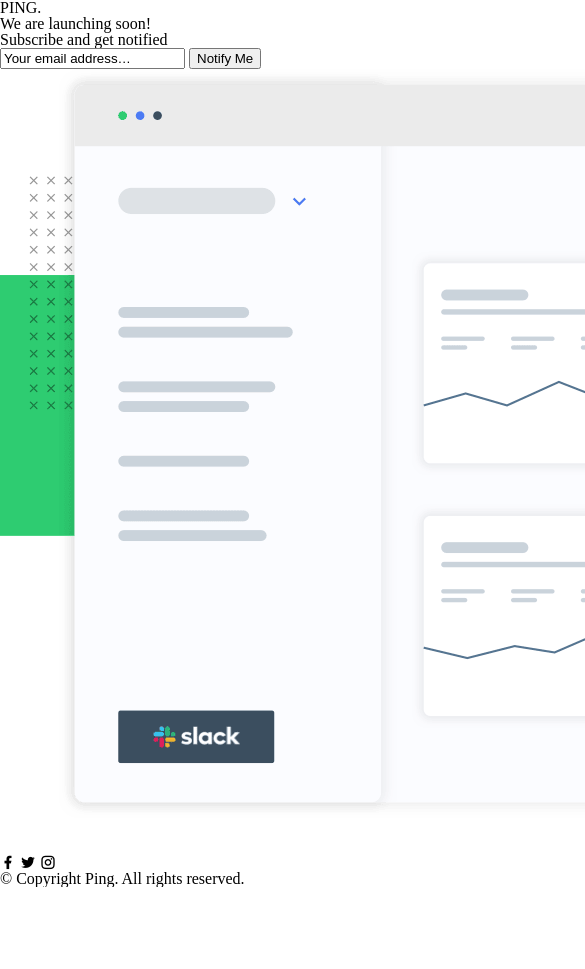
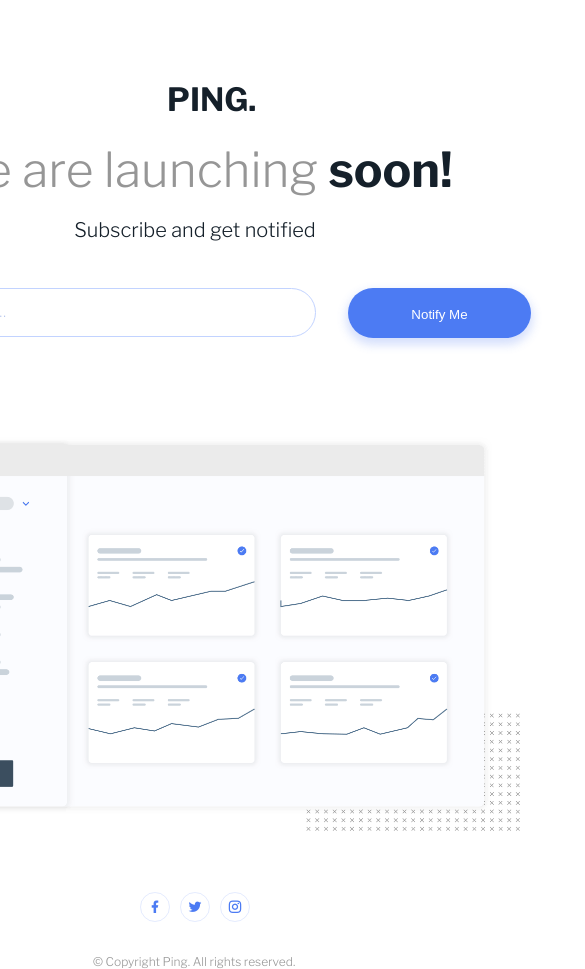
Before and after one commit to AnnikDev/Ping-Coming-Soon-page, a plain HTML site: page index.html in a window 390 px wide. Shown: the top 969 px of the page, 585 px wide, since content can reach past the window. Before the commit the page ends 887 px from the top, so only its background shows below. Drawn offline with nearby package versions, Linux system fonts and the light colour scheme.

Commit message:
add responsive

```diff
--- a/index.html
+++ b/index.html
@@ -16,9 +16,9 @@
     <div class="main-content">
         <h1>PING.</h1>
         <h2>We are launching <span>soon!</span></h2>
-        <p>Subscribe and get notified</p>
+        <p class="subs">Subscribe and get notified</p>
         <div class="input-section">
-            <input type="email" value="Your email address…">
+            <input type="email" id="email" name="email" placeholder="Your email address…">
             <button>Notify Me</button>
         </div>
         <img src="./images/illustration-dashboard.png" alt="slack-dashboard">
@@ -27,7 +27,7 @@
             <i class="ri-twitter-fill"></i>
             <i class="ri-instagram-line"></i>
         </div>
-        <p>© Copyright Ping. All rights reserved.</p>
+        <p class="copy">© Copyright Ping. All rights reserved.</p>
     </div>
 </body>
 
--- a/styles/style.css
+++ b/styles/style.css
@@ -0,0 +1,196 @@
+@import url('https://fonts.googleapis.com/css2?family=Libre+Franklin:wght@300;600;700&display=swap');
+
+body {
+    font-family: 'Libre Franklin', sans-serif;
+}
+
+.main-content {
+    margin-top: 80px;
+    display: flex;
+    flex-direction: column;
+    align-items: center;
+}
+
+h1 {
+    width: 56px;
+    height: 24px;
+    margin: 0 123px 16px;
+    font-size: 20px;
+    font-weight: bold;
+    font-stretch: normal;
+    font-style: normal;
+    line-height: normal;
+    letter-spacing: normal;
+    text-align: left;
+    color: #15202a;
+
+}
+
+h2 {
+    width: 302px;
+    height: 32px;
+    margin: 16px 0 15px;
+    font-size: 22px;
+    font-weight: 300;
+    font-stretch: normal;
+    font-style: normal;
+    line-height: 1.45;
+    letter-spacing: normal;
+    text-align: center;
+    color: #969696;
+}
+
+h2 span {
+    color: #15202a;
+    font-weight: bold;
+}
+
+.subs {
+    width: 146px;
+    height: 15px;
+    margin: 7px 78px 16px;
+    font-size: 12px;
+    font-weight: 300;
+    font-stretch: normal;
+    font-style: normal;
+    line-height: normal;
+    letter-spacing: normal;
+    text-align: center;
+    color: #15202a;
+}
+
+.input-section {
+    display: flex;
+    flex-direction: column;
+
+}
+
+input {
+    width: 250px;
+    height: 36px;
+    margin: 16px 10px 0 11px;
+    padding-left: 32px;
+    border-radius: 28px;
+    box-shadow: 0 0 7px 3px rgba(0, 0, 0, 0);
+    border: solid 1px #c2d3ff;
+    background-color: #fff;
+}
+
+input::placeholder {
+    width: 114px;
+    height: 20px;
+    font-size: 12px;
+    font-weight: 300;
+    font-stretch: normal;
+    font-style: normal;
+    line-height: 1.67;
+    letter-spacing: normal;
+    text-align: left;
+    color: #b8c7ed;
+}
+
+button {
+    width: 282px;
+    height: 40px;
+    margin: 10px 10px 0;
+    padding: 12px 112.5px;
+    border-radius: 28px;
+    border: none;
+    box-shadow: 0 5px 10px 2px rgba(76, 123, 243, 0.23);
+    background-color: #4c7bf3;
+    color: #fff;
+    cursor: pointer;
+}
+
+button:hover {
+    background-color: rgba(76, 123, 243, 0.74);
+}
+
+img {
+    width: 283.6px;
+    height: 179.8px;
+    flex-grow: 0;
+    margin: 72px 17.7px 120px 18.7px;
+    border-radius: 2.5px;
+}
+
+.social-networks {
+    display: flex;
+    flex-direction: row;
+}
+
+.social-networks i {
+    width: 16px;
+    height: 16px;
+    flex-grow: 0;
+    border: solid 0.9px rgba(76, 123, 243, 0.15);
+    border-radius: 50%;
+    text-align: center;
+    padding: 6px 6px;
+    font-size: 15px;
+    color: #4c7bf3;
+    margin: 5px;
+}
+
+.copy {
+    width: 169px;
+    height: 12px;
+    margin: 27px 1px 0 0;
+    font-size: 10px;
+    font-weight: 300;
+    font-stretch: normal;
+    font-style: normal;
+    line-height: normal;
+    letter-spacing: normal;
+    text-align: left;
+    color: #969696;
+}
+
+@media screen and (min-width:375px) {
+    h1 {
+        font-size: 32px;
+    }
+
+    h2 {
+        width: 712px;
+        height: 60px;
+        font-size: 48px;
+    }
+
+    .subs {
+        width: 242px;
+        height: 24px;
+        font-size: 20px;
+        padding-bottom: 30px;
+    }
+
+    .input-section {
+        flex-direction: row;
+    }
+
+    input {
+        width: 420px;
+        height: 45px;
+        margin: 0 16px 0 0;
+    }
+
+    button {
+        width: 183px;
+        height: 50px;
+        margin: 0 0 0 16px;
+        padding: 19px 62px 18px 63px;
+    }
+
+    img {
+        width: 644.8px;
+        height: 403.5px;
+        margin: 94px 31.2px 51.5px 36px;
+        object-fit: contain;
+    }
+
+    .copy {
+        width: 203px;
+        height: 15px;
+        font-size: 12px;
+    }
+}
```
